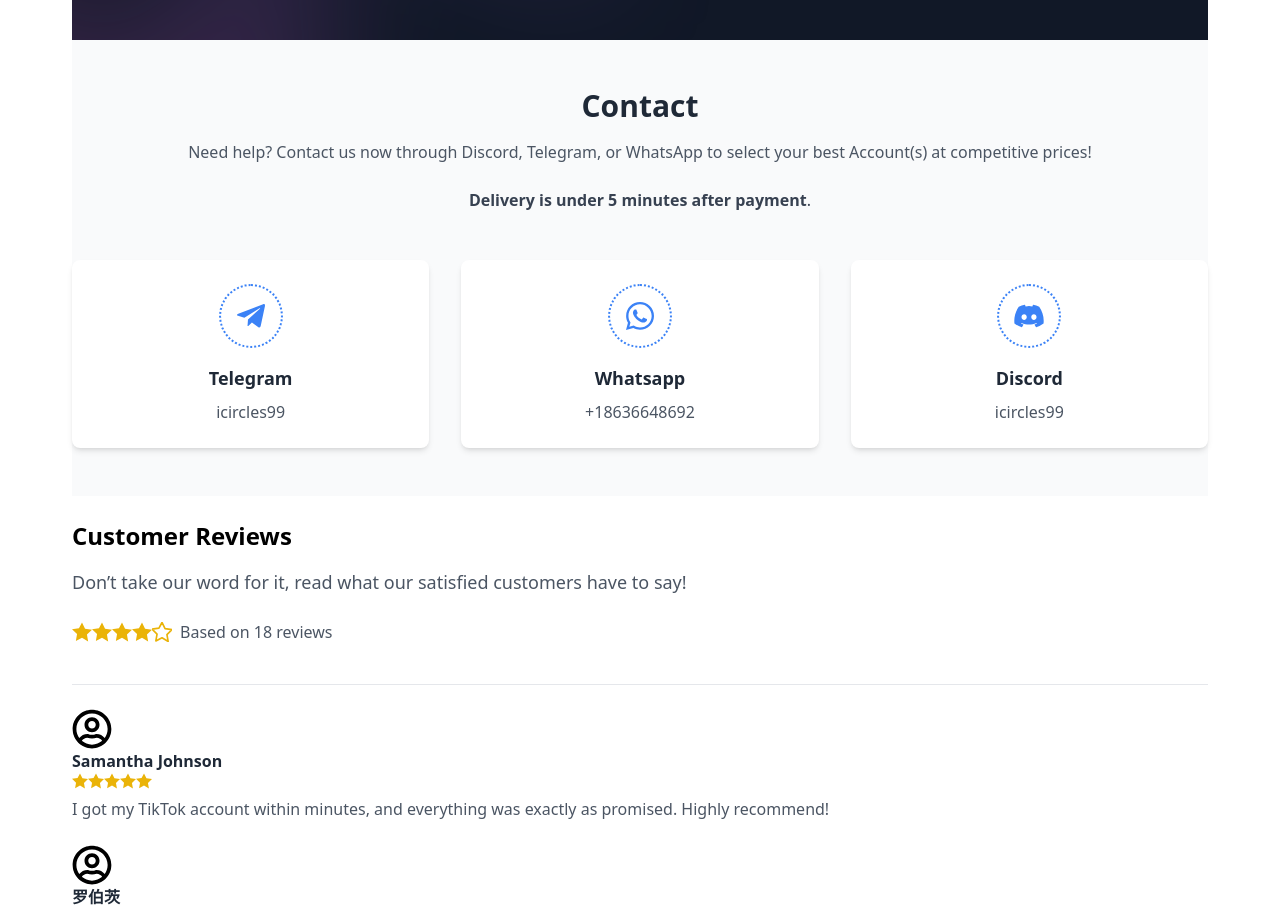
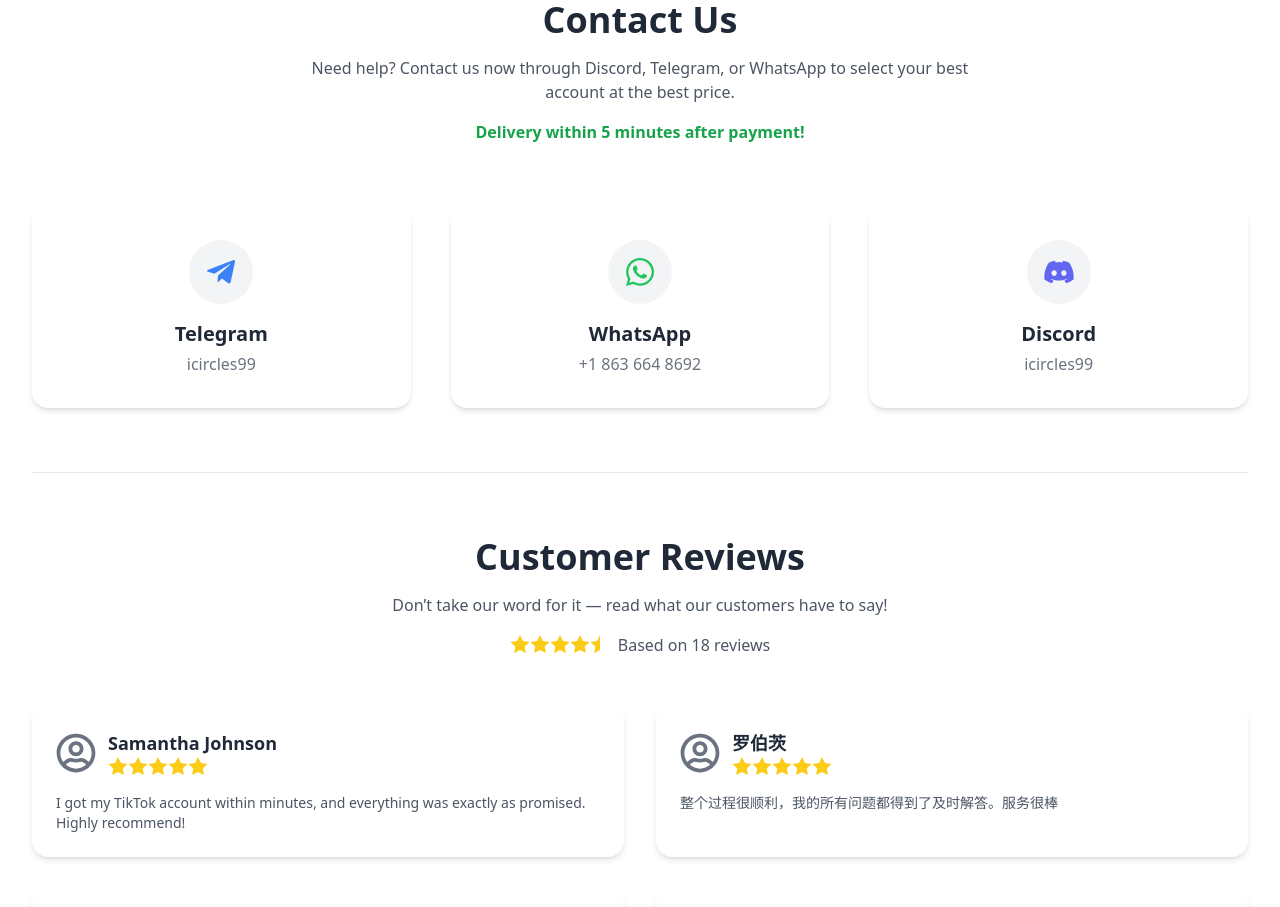
Before and after one commit to Da-Haoyu/SocialGenix, a React (Create React App) app: page / in a window 1280 px wide. Shown: the part 500-1407 px from the top of the page. Built offline with nearby package versions, Linux system fonts and the light colour scheme.

Commit message:
Update MyReview.jsx

```diff
--- a/src/componets/MyReview.jsx
+++ b/src/componets/MyReview.jsx
@@ -1,15 +1,9 @@
-
-import { FaTelegramPlane } from "react-icons/fa";
-import { FaWhatsapp } from "react-icons/fa6";
-import { FaDiscord } from "react-icons/fa";
-import { FaRegUserCircle } from "react-icons/fa";
-
-
+import { FaTelegramPlane, FaDiscord } from "react-icons/fa";
+import { FaWhatsapp, FaRegUserCircle } from "react-icons/fa";
 import React, { useState } from 'react';
 
 export const MyReview = () => {
   const [reviews, setReviews] = useState([
-
     {
       name: 'Samantha Johnson',
       review: 'I got my TikTok account within minutes, and everything was exactly as promised. Highly recommend!',
@@ -100,300 +94,164 @@
       review: 'Good service overall. Delivery was fast, but there was a slight delay in response from start.',
       stars: 4,
     },
-
   ]);
 
-  const [newReview, setNewReview] = useState({ name: '', review: '', stars: 0 });
+  const [newReview, setNewReview] = useState({ name: '', review: '', stars: 5 });
 
   const handleSubmit = (e) => {
     e.preventDefault();
-    if (newReview.name && newReview.review && newReview.stars) {
-      setReviews([...reviews, newReview]);
-      setNewReview({ name: '', review: '', stars: 0 });
-    } else {
-      alert('Please fill out all fields and provide a rating.');
+    if (newReview.name.trim() && newReview.review.trim()) {
+      setReviews(prev => [...prev, newReview]);
+      setNewReview({ name: '', review: '', stars: 5 });
     }
   };
 
   return (
-    <div className="p-2 max-w-6xl mx-auto">
+    <div className="px-4 sm:px-6 lg:px-8 max-w-7xl mx-auto mt-3">
+      {/* Hero Section */}
+      <section className="relative bg-gray-900 rounded-3xl py-20 px-8 overflow-hidden mb-20">
+        <div className="absolute inset-0 opacity-20 bg-gradient-to-tr from-pink-500 to-indigo-500 blur-3xl" />
+        <div className="relative z-10 text-center max-w-2xl mx-auto">
+          <h1 className="text-5xl font-extrabold text-white mb-6">iCIRCLES</h1>
+          <p className="text-lg text-gray-300 mb-6">
+            Tiktok, Twitter, and Snapchat accounts for sale: <br />
+            <span className="font-semibold">Secure, Verified, and Affordable Social Media Accounts for Every Need</span>.
+          </p>
+          <h2 className="text-2xl font-semibold text-white">Join thousands of happy customers who trust us!</h2>
+        </div>
+      </section>
 
-      {/* Welcome Section */}
+      {/* Contact Section */}
+      <section className="py-16">
+        <div className="text-center mb-16">
+          <h2 className="text-4xl font-bold text-gray-800 mb-4">Contact Us</h2>
+          <p className="text-gray-600 max-w-2xl mx-auto">
+            Need help? Contact us now through Discord, Telegram, or WhatsApp to select your best account at the best price.
+          </p>
+          <p className="mt-4 text-green-600 font-semibold">Delivery within 5 minutes after payment!</p>
+        </div>
 
-      <div className="relative isolate overflow-hidden bg-gray-900 py-24 sm:py-32">
-      {/* <img
-        alt=""
-        src="https://images.unsplash.com/photo-1521737604893-d14cc237f11d?ixlib=rb-4.0.3&ixid=MnwxMjA3fDB8MHxwaG90by1wYWdlfHx8fGVufDB8fHx8&auto=format&fit=crop&crop=focalpoint&fp-y=.8&w=2830&h=1500&q=80&blend=111827&sat=-100&exp=15&blend-mode=multiply"
-        className="absolute inset-0 -z-10 size-full object-cover object-right md:object-center"
-      /> */}
-      <div
-        aria-hidden="true"
-        className="hidden sm:absolute sm:-top-10 sm:right-1/2 sm:-z-10 sm:mr-10 sm:block sm:transform-gpu sm:blur-3xl"
-      >
-        <div
-          style={{
-            clipPath:
-              'polygon(74.1% 44.1%, 100% 61.6%, 97.5% 26.9%, 85.5% 0.1%, 80.7% 2%, 72.5% 32.5%, 60.2% 62.4%, 52.4% 68.1%, 47.5% 58.3%, 45.2% 34.5%, 27.5% 76.7%, 0.1% 64.9%, 17.9% 100%, 27.6% 76.8%, 76.1% 97.7%, 74.1% 44.1%)',
-          }}
-          className="aspect-[1097/845] w-[68.5625rem] bg-gradient-to-tr from-[#ff4694] to-[#776fff] opacity-20"
+        <div className="grid grid-cols-1 md:grid-cols-3 gap-10">
+          <ContactCard
+            icon={<FaTelegramPlane className="w-8 h-8 text-blue-500" />}
+            title="Telegram"
+            contact="icircles99"
+          />
+          <ContactCard
+            icon={<FaWhatsapp className="w-8 h-8 text-green-500" />}
+            title="WhatsApp"
+            contact="+1 863 664 8692"
+          />
+          <ContactCard
+            icon={<FaDiscord className="w-8 h-8 text-indigo-500" />}
+            title="Discord"
+            contact="icircles99"
           />
         </div>
-      <div
-        aria-hidden="true"
-        className="absolute -top-52 left-1/2 -z-10 -translate-x-1/2 transform-gpu blur-3xl sm:top-[-28rem] sm:ml-16 sm:translate-x-0 sm:transform-gpu"
-      >
-        <div
-          style={{
-            clipPath:
-              'polygon(74.1% 44.1%, 100% 61.6%, 97.5% 26.9%, 85.5% 0.1%, 80.7% 2%, 72.5% 32.5%, 60.2% 62.4%, 52.4% 68.1%, 47.5% 58.3%, 45.2% 34.5%, 27.5% 76.7%, 0.1% 64.9%, 17.9% 100%, 27.6% 76.8%, 76.1% 97.7%, 74.1% 44.1%)',
-          }}
-          className="aspect-[1097/845] w-[68.5625rem] bg-gradient-to-tr from-[#ff4694] to-[#776fff] opacity-20"
-        />
-      </div>
-      <div className="mx-auto max-w-7xl px-6 lg:px-8">
-        <div className="mx-auto max-w-4xl lg:mx-0">
-          <h2 className="text-4xl font-semibold tracking-tight text-white sm:text-6xl ">iCIRCLES</h2><br />
-          <p className="mt-8 text-pretty text-lg font-medium text-gray-300 sm:text-xl/8">
-          Tiktok accounts, Twitter accounts, and Snapchat accounts are available for sale: "Secure, Verified, and Affordable Social Media Accounts for Every Need"
-          </p><br />
-          <h2 className="text-2xl font-semibold tracking-tight text-white sm:text-3xl">Join thousands of happy customers who trust us for their social media needs . . .</h2>
-        </div>
-        {/* <div className="mx-auto mt-10 max-w-2xl lg:mx-0 lg:max-w-none">
-          <div className="grid grid-cols-1 gap-x-8 gap-y-6 text-base/7 font-semibold text-white sm:grid-cols-2 md:flex lg:gap-x-10">
-              <a>
-                gjhghj <span aria-hidden="true">&rarr;</span>
-              </a>
-          </div>
-          <dl className="mt-16 grid grid-cols-1 gap-8 sm:mt-20 sm:grid-cols-2 lg:grid-cols-4">
-              <div className="flex flex-col-reverse gap-1">
-                <dt className="text-base/7 text-gray-300">jjkj</dt>
-                <dd className="text-4xl font-semibold tracking-tight text-white">98</dd>
-              </div>
-          </dl>
-        </div> */}
-      </div>
-    </div>
+      </section>
 
-
-
-
-      {/* <div className="mb-8">
-        <h1 className="text-2xl font-bold text-center mb-4">Welcome to DAPSY Accounts</h1>
-        <p className="text-center text-gray-700 mb-4">
-          Tiktok accounts, Twitter accounts, and Snapchat accounts are available for sale.
-        </p>
-
-        <p className="text-center text-gray-700">
-          For Account delivery, you get: The Email address and the email password which you can change if you have a preferred one, or you can just change the password—whatever pleases you.
-        </p>
-      </div> */}
-
-      {/* Contact Section */}
-      <div className="py-12 bg-gray-50">
+      {/* Customer Reviews */}
+      <section className="py-16 border-t">
         <div className="text-center mb-12">
-          <h2 className="text-3xl font-bold text-gray-800">Contact</h2>
-          <p className="text-gray-600 mt-4">
-          Need help? Contact us now through Discord, Telegram, or WhatsApp to select your best Account(s) at competitive prices!
-          </p><br />
-        <p className="text-center text-gray-700">
-          <strong>Delivery is under 5 minutes after payment</strong>.
-        </p>
-        </div>
-
-        <div className="max-w-7xl mx-auto grid grid-cols-1 md:grid-cols-3 gap-8">
-          {/* Address */}
-          <div className="text-center bg-white shadow-md p-6 rounded-lg">
-            <div className="flex justify-center items-center mb-4">
-              <div className="w-16 h-16 flex items-center justify-center border-2 border-dotted border-blue-500 rounded-full">
-                {/* <svg
-                  xmlns="http://www.w3.org/2000/svg"
-                  fill="none"
-                  viewBox="0 0 24 24"
-                  strokeWidth={2}
-                  stroke="currentColor"
-                  className="w-8 h-8 text-blue-500"
-                  <path
-                    strokeLinecap="round"
-                    strokeLinejoin="round"
-                    d="M12 2c3.866 0 7 3.134 7 7 0 5.25-7 13-7 13S5 14.25 5 9c0-3.866 3.134-7 7-7z"
-                  />
-                  <path
-                    strokeLinecap="round"
-                    strokeLinejoin="round"
-                    d="M12 11a2 2 0 100-4 2 2 0 000 4z"
-                  />
-                </svg>
-                > */}
-                <FaTelegramPlane className="w-8 h-8 text-blue-500"/>
-              </div>
-            </div>
-            <h4 className="text-lg font-semibold text-gray-800 mb-2">Telegram</h4>
-            <p className="text-gray-600">icircles99</p>
-          </div>
-
-          {/* Call Us */}
-          <div className="text-center bg-white shadow-md p-6 rounded-lg">
-            <div className="flex justify-center items-center mb-4">
-              <div className="w-16 h-16 flex items-center justify-center border-2 border-dotted border-blue-500 rounded-full">
-                {/* <svg
-                  xmlns="http://www.w3.org/2000/svg"
-                  fill="none"
-                  viewBox="0 0 24 24"
-                  strokeWidth={2}
-                  stroke="currentColor"
-                  className="w-8 h-8 text-blue-500"
-                >
-                  <path
-                    strokeLinecap="round"
-                    strokeLinejoin="round"
-                    d="M3 10l6-6m0 0l6 6m-6-6v12m12-6h-3m4 0a9 9 0 11-18 0 9 9 0 0118 0z"
-                  />
-                </svg> */}
-                <FaWhatsapp className="w-8 h-8 text-blue-500"/>
-              </div>
-            </div>
-            <h4 className="text-lg font-semibold text-gray-800 mb-2">Whatsapp</h4>
-            <p className="text-gray-600">+18636648692</p>
-            {/* <a href="https://wa.me/17152301606" className="text-blue-500">https://wa.me/17152301606</a> */}
-          </div>
-
-          {/* Email Us */}
-          <div className="text-center bg-white shadow-md p-6 rounded-lg">
-            <div className="flex justify-center items-center mb-4">
-              <div className="w-16 h-16 flex items-center justify-center border-2 border-dotted border-blue-500 rounded-full">
-                {/* <svg
-                  xmlns="http://www.w3.org/2000/svg"
-                  fill="none"
-                  viewBox="0 0 24 24"
-                  strokeWidth={2}
-                  stroke="currentColor"
-                  className="w-8 h-8 text-blue-500"
-                >
-                  <path
-                    strokeLinecap="round"
-                    strokeLinejoin="round"
-                    d="M16 21v-2a4 4 0 00-8 0v2m8 0H8m8 0h2a2 2 0 002-2v-4a8 8 0 10-16 0v4a2 2 0 002 2h2"
-                  />
-                </svg> */}
-                <FaDiscord className="w-8 h-8 text-blue-500"/>
-              </div>
-            </div>
-            <h4 className="text-lg font-semibold text-gray-800 mb-2">Discord</h4>
-            <p className="text-gray-600">icircles99</p>
-          </div>
-        </div>
-      </div>
-
-      {/* Review Summary */}
-      <div className="border-b pb-6">
-        <br />
-        <h2 className="text-2xl font-bold mb-2">Customer Reviews</h2>
-        <p className="text-gray-600 mt-4 text-lg">Don’t take our word for it, read what our satisfied customers have to say!</p><br />
-        <div className="flex items-center mb-4">
-          <div className="flex items-center text-yellow-500">
-            {Array.from({ length: 4 }).map((_, index) => (
-              <svg
-                key={index}
-                xmlns="http://www.w3.org/2000/svg"
-                fill="currentColor"
-                viewBox="0 0 24 24"
-                className="w-5 h-5"
-              >
-                <path d="M12 .587l3.668 7.429 8.332 1.151-6.064 5.906 1.43 8.302L12 18.896l-7.366 3.879 1.43-8.302-6.064-5.906 8.332-1.151L12 .587z" />
-              </svg>
-            ))}
-            <svg
-              xmlns="http://www.w3.org/2000/svg"
-              fill="none"
-              stroke="currentColor"
-              viewBox="0 0 24 24"
-              className="w-5 h-5"
-            >
-              <path
-                strokeLinecap="round"
-                strokeLinejoin="round"
-                strokeWidth="2"
-                d="M12 .587l3.668 7.429 8.332 1.151-6.064 5.906 1.43 8.302L12 18.896l-7.366 3.879 1.43-8.302-6.064-5.906 8.332-1.151L12 .587z"
-              />
-            </svg>
-          </div>
+          <h2 className="text-4xl font-bold text-gray-800 mb-4">Customer Reviews</h2>
+          <p className="text-gray-600">Don’t take our word for it — read what our customers have to say!</p>
+          <div className="flex justify-center items-center mt-4">
+            <StarRating rating={4.5} />
             <span className="ml-2 text-gray-600">Based on {reviews.length} reviews</span>
           </div>
         </div>
 
-      {/* Individual Reviews */}
-      <div className="py-6 space-y-6">
-        {reviews.map((review, index) => (
-          <div key={index}>
-            {/* <img
-              src="https://via.placeholder.com/48"
-              alt="User Avatar"
-              className="w-12 h-12 rounded-full"
-            /> */}
-            <FaRegUserCircle className="w-10 h-10 rounded-full"/>
+        <div className="grid gap-8 md:grid-cols-2 mb-16">
+          {reviews.map((review, idx) => (
+            <div key={idx} className="p-6 bg-white shadow-md rounded-2xl hover:shadow-lg transition-all duration-300">
+              <div className="flex items-center mb-4">
+                <FaRegUserCircle className="w-10 h-10 text-gray-500 mr-3" />
                 <div>
-              <h4 className="font-semibold text-gray-800">
-                {review.name}
-              </h4>
-              <div className="flex items-center mb-2">
-                {Array.from({ length: review.stars }).map((_, i) => (
-                  <svg
-                    key={i}
-                    xmlns="http://www.w3.org/2000/svg"
-                    fill="currentColor"
-                    viewBox="0 0 24 24"
-                    className="w-4 h-4 text-yellow-500"
-                  >
-                    <path d="M12 .587l3.668 7.429 8.332 1.151-6.064 5.906 1.43 8.302L12 18.896l-7.366 3.879 1.43-8.302-6.064-5.906 8.332-1.151L12 .587z" />
-                  </svg>
-                ))}
+                  <h4 className="text-lg font-semibold text-gray-800">{review.name}</h4>
+                  <StarRating rating={review.stars} />
                 </div>
-              <p className="text-gray-600">{review.review}</p>
               </div>
+              <p className="text-gray-600 text-sm">{review.review}</p>
             </div>
           ))}
         </div>
 
-      {/* Write a Review Section */}
-      <div className="border-t pt-6">
-        <h3 className="text-lg font-semibold mb-4">Share your thoughts</h3>
-        <p className="text-gray-600 mb-4 text-lg">
-        Your feedback matters! Help others make informed decisions by sharing your experience.
-        </p>
-        <form onSubmit={handleSubmit} className="space-y-4">
+        {/* New Review Form */}
+        <div className="max-w-2xl mx-auto">
+          <h3 className="text-2xl font-semibold text-center text-gray-800 mb-6">Leave a Review</h3>
+          <form onSubmit={handleSubmit} className="space-y-4 bg-white p-8 rounded-2xl shadow-md">
             <input
               type="text"
               placeholder="Your Name"
+              className="w-full p-3 border rounded-lg focus:ring-2 focus:ring-indigo-400"
               value={newReview.name}
-            onChange={(e) => setNewReview({ ...newReview, name: e.target.value })}
-            className="w-full px-4 py-2 border rounded focus:outline-none"
+              onChange={(e) => setNewReview({...newReview, name: e.target.value})}
+              required
             />
             <textarea
               placeholder="Your Review"
+              className="w-full p-3 border rounded-lg focus:ring-2 focus:ring-indigo-400"
               value={newReview.review}
-            onChange={(e) => setNewReview({ ...newReview, review: e.target.value })}
-            className="w-full px-4 py-2 border rounded focus:outline-none"
+              onChange={(e) => setNewReview({...newReview, review: e.target.value})}
+              required
             ></textarea>
             <select
+              className="w-full p-3 border rounded-lg focus:ring-2 focus:ring-indigo-400"
               value={newReview.stars}
-            onChange={(e) => setNewReview({ ...newReview, stars: Number(e.target.value) })}
-            className="w-full px-4 py-2 border rounded focus:outline-none"
+              onChange={(e) => setNewReview({...newReview, stars: parseInt(e.target.value)})}
             >
-            <option value="0">Select Rating</option>
-            <option value="1">1 Star</option>
-            <option value="2">2 Stars</option>
-            <option value="3">3 Stars</option>
-            <option value="4">4 Stars</option>
-            <option value="5">5 Stars</option>
+              {[5,4,3,2,1].map(num => (
+                <option key={num} value={num}>{num} Star{num > 1 && 's'}</option>
+              ))}
             </select>
             <button
               type="submit"
-            className="px-4 py-2 bg-blue-500 text-white rounded shadow"
+              className="w-full bg-indigo-600 hover:bg-indigo-700 text-white py-3 rounded-lg font-semibold transition-all"
             >
               Submit Review
             </button>
           </form>
         </div>
+
+      </section>
     </div>
   );
 };
+
+// Contact Card Component
+const ContactCard = ({ icon, title, contact }) => (
+  <div className="flex flex-col items-center bg-white p-8 rounded-2xl shadow-md hover:shadow-lg transition-all duration-300">
+    <div className="flex items-center justify-center w-16 h-16 rounded-full bg-gray-100 mb-4">
+      {icon}
+    </div>
+    <h4 className="text-xl font-semibold text-gray-800 mb-1">{title}</h4>
+    <p className="text-gray-500">{contact}</p>
+  </div>
+);
+
+// Star Rating Component
+const StarRating = ({ rating }) => {
+  const fullStars = Math.floor(rating);
+  const halfStar = rating % 1 !== 0;
+
+  return (
+    <div className="flex text-yellow-400">
+      {[...Array(fullStars)].map((_, i) => (
+        <svg key={i} className="w-5 h-5 fill-current" viewBox="0 0 20 20">
+          <path d="M10 15l-5.878 3.09 1.122-6.545L.488 6.91l6.561-.955L10 0l2.951 5.955 6.561.955-4.756 4.635 1.122 6.545z"/>
+        </svg>
+      ))}
+      {halfStar && (
+        <svg className="w-5 h-5 fill-current" viewBox="0 0 20 20">
+          <defs>
+            <linearGradient id="half-grad">
+              <stop offset="50%" stopColor="currentColor"/>
+              <stop offset="50%" stopColor="transparent"/>
+            </linearGradient>
+          </defs>
+          <path fill="url(#half-grad)" d="M10 15l-5.878 3.09 1.122-6.545L.488 6.91l6.561-.955L10 0l2.951 5.955 6.561.955-4.756 4.635 1.122 6.545z"/>
+        </svg>
+      )}
+    </div>
+  );
+};
```
Lines whose indentation alone changed are shown as unchanged.
